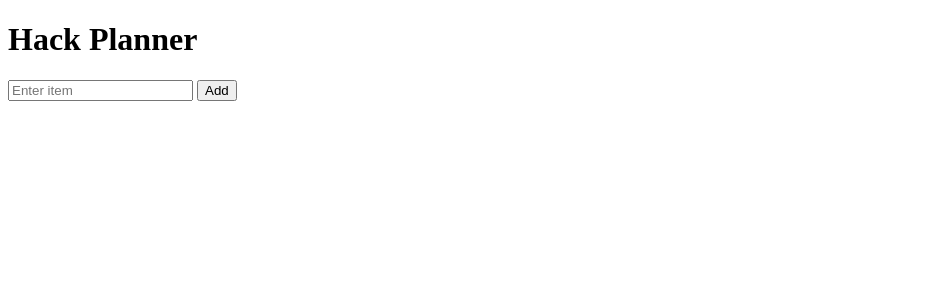
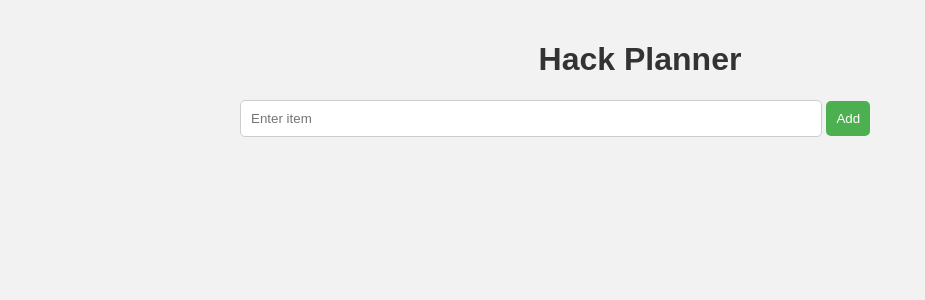
Before and after one commit to khuynh22/New-Grad-SWE-List, a Flask app: page / in a window 1280 px wide. Shown: the top 300 px of the page, without its empty margins (0-925 px from the left). Run offline with Flask 3, Linux system fonts and the light colour scheme.

Commit message:
Add styling to the planner

```diff
--- a/app.py
+++ b/app.py
@@ -1,9 +1,13 @@
 from flask import Flask, render_template, request, redirect, url_for, flash
+
 app = Flask(__name__)
 items = []
+
+
 @app.route('/')
 def checklist():
     return render_template('checklist.html', items=items)
+
 
 @app.route('/add', methods=['POST'])
 def add_item():
@@ -11,6 +15,7 @@ def add_item():
     items.append(item)
     # flash('Item added')
     return redirect('/')
+
 
 @app.route('/edit/<int:item_id>', methods=['GET', 'POST'])
 def edit_item(item_id):
@@ -23,6 +28,7 @@ def edit_item(item_id):
 
     return render_template('edit.html', item=item, item_id=item_id)
 
+
 @app.route('/delete/<int:item_id>')
 def delete_item(item_id):
     del items[item_id - 1]
--- /dev/null
+++ b/static/styles.css
@@ -0,0 +1,66 @@
+body {
+  font-family: Arial, Helvetica, sans-serif;
+  background-color: #f2f2f2;
+  margin: 0;
+  padding: 0;
+}
+
+h1 {
+  text-align: center;
+  color: #333;
+}
+
+.container {
+  max-width: 800px;
+  margin: 0 auto;
+  padding: 20px;
+}
+
+.checklist-items {
+  list-style-type: none;
+  padding: 0;
+}
+
+.checklist-item li {
+  background-color: #fff;
+  border-radius: 5px;
+  padding: 10px;
+  display: flex;
+  justify-content: space-between;
+  align-items: center;
+}
+
+.checklist-item li a {
+  color: #333;
+  text-decoration: none;
+  margin-right: 10px;
+}
+
+.add-form input[type="text"],
+.edit-form input[type="text"] {
+  width: 70%;
+  padding: 10px;
+  border-radius: 5px;
+  border: 1px solid #ccc;
+}
+
+.add-form button,
+.edit-form button {
+  padding: 10px;
+  background-color: #4caf50;
+  border: none;
+  color: white;
+  border-radius: 5px;
+  cursor: pointer;
+}
+
+.add-form button:hover,
+.edit-form button:hover {
+  background-color: #45a049;
+}
+
+.add-form input[type="text"]:focus,
+.edit-form input[type="text"]:focus {
+  outline: none;
+  border-color: #4caf50;
+}
--- a/templates/checklist.html
+++ b/templates/checklist.html
@@ -2,19 +2,28 @@
 <html>
   <head>
     <title>Hack Planner App</title>
+    <link
+      rel="stylesheet"
+      type="text/css"
+      href="{{ url_for('static', filename='styles.css') }}"
+    />
   </head>
   <body>
+    <div class="container">
       <h1>Hack Planner</h1>
       <ul>
         {% for item in items %}
-                <li>{{ item }}
+        <li>
+          {{ item }}
           <a href="/edit/{{loop.index}}">Edit</a>
           <a href="/delete/{{loop.index}}">Delete</a>
         </li>
         {% endfor %}
       </ul>
-        <form action="/add" method="post">
-            <input type="text" name="item" placeholder="Enter item">
+      <form class="add-form" action="/add" method="post">
+        <input type="text" name="item" placeholder="Enter item" />
         <button type="submit">Add</button>
+      </form>
+    </div>
   </body>
 </html>
```
Also changed, not shown: templates/edit.html (+12 -5 lines). Lines whose indentation alone changed are shown as unchanged.
